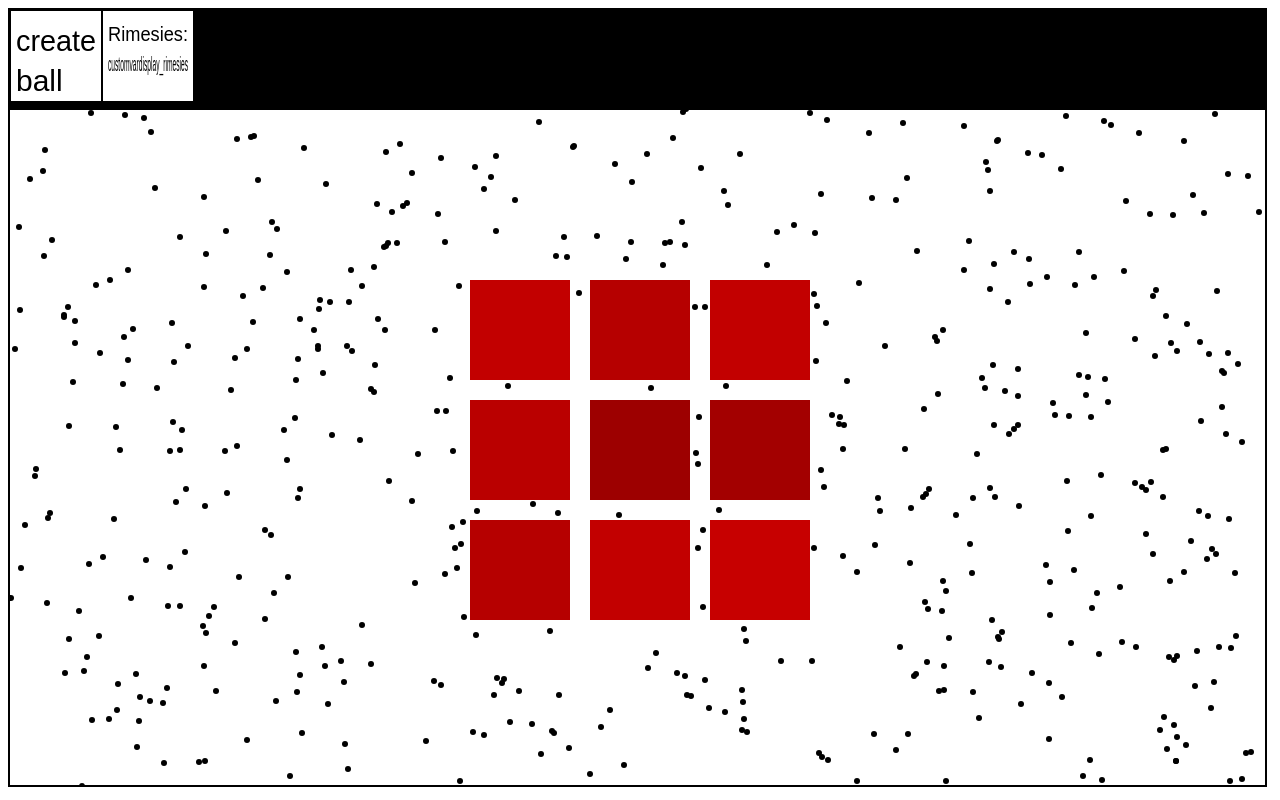
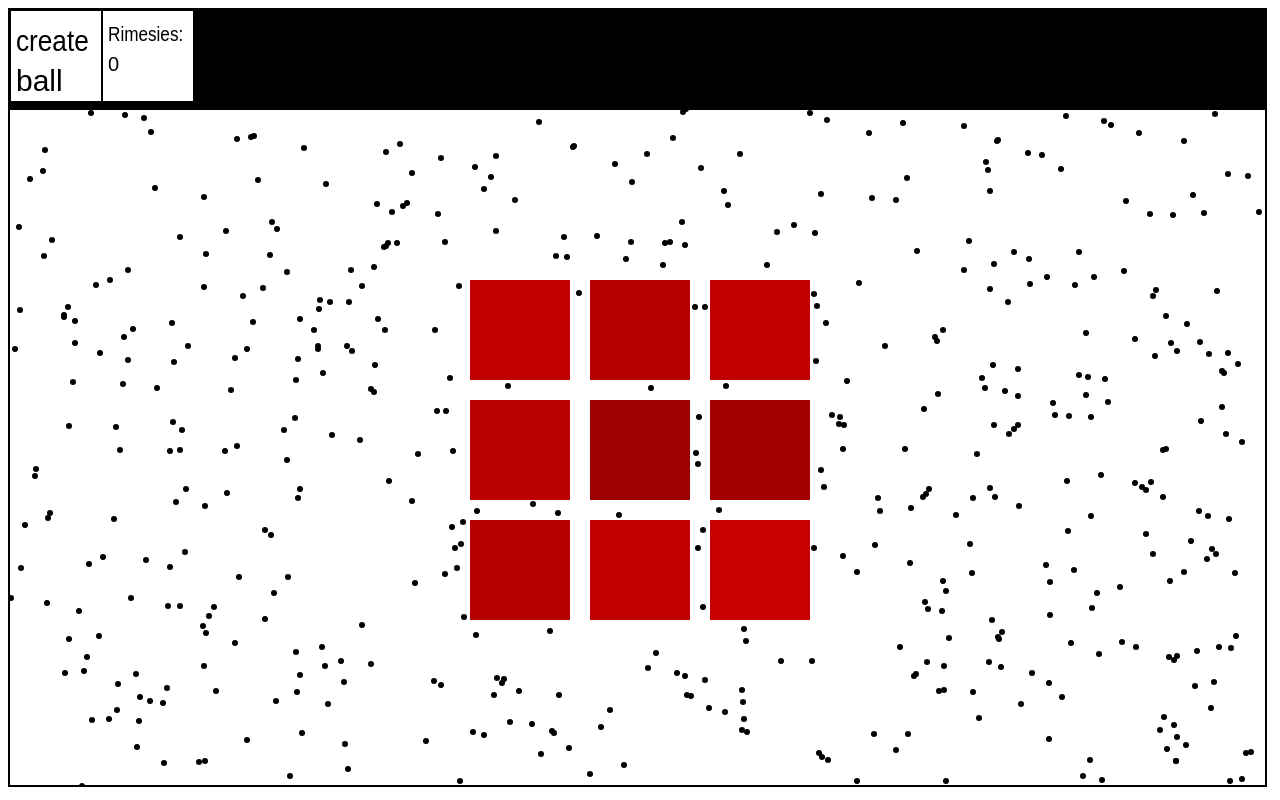
Before and after one commit to benjamingutowski1/benjamingutowski1.github.io, a plain HTML site: page idlebreakout.html in a window 1280 px wide. Drawn offline with Linux system fonts and the light colour scheme; animation ran at ten frames a second.

Commit message:
added easy customdisplayvars

```diff
--- a/idlebreakout.html
+++ b/idlebreakout.html
@@ -136,8 +136,24 @@
             ctx.fillStyle = menuContents[i].text_color;
             ctx.font = menuContents[i].font_size + "px Arial"
             for (var j = 0; j < menuContents[i].text.length; j++) {
-                ctx.fillText(menuContents[i].text[j], menuContents[i].posx + 5, menuContents[i].posy + ((j + 1) * (10 + menuContents[i].font_size)), menuContents[i].width - 10)
+                var menuDisplayText = "";
+                var textSplit = menuContents[i].text[j].split(" ")
+                for (var k = 0; k < textSplit.length; k++) {
+                    if (textSplit[k].includes("customvardisplay")) {
+                        var customVarDisplayID = textSplit[k].split("_")[1];
+                        menuDisplayText = menuDisplayText + customVarDisplayIDs(customVarDisplayID) + " ";
+                    } else {
+                        menuDisplayText = menuDisplayText + textSplit[k] + " "
+                    }
+                }
+                ctx.fillText(menuDisplayText, menuContents[i].posx + 5, menuContents[i].posy + ((j + 1) * (10 + menuContents[i].font_size)), menuContents[i].width - 10)
             }
+        }
+    }
+
+    function customVarDisplayIDs(displayID) {
+        if (displayID === "rimesies") {
+            return rimesies;
         }
     }
 
@@ -191,6 +207,7 @@
 
         if (blocks[blockIndex].health <= 0) {
             blocks.splice(blockIndex, 1);
+            rimesies += 100;
             if (blocks.length === 0) {
                 createBlocksVars();
                 createCirclesVars();
```
